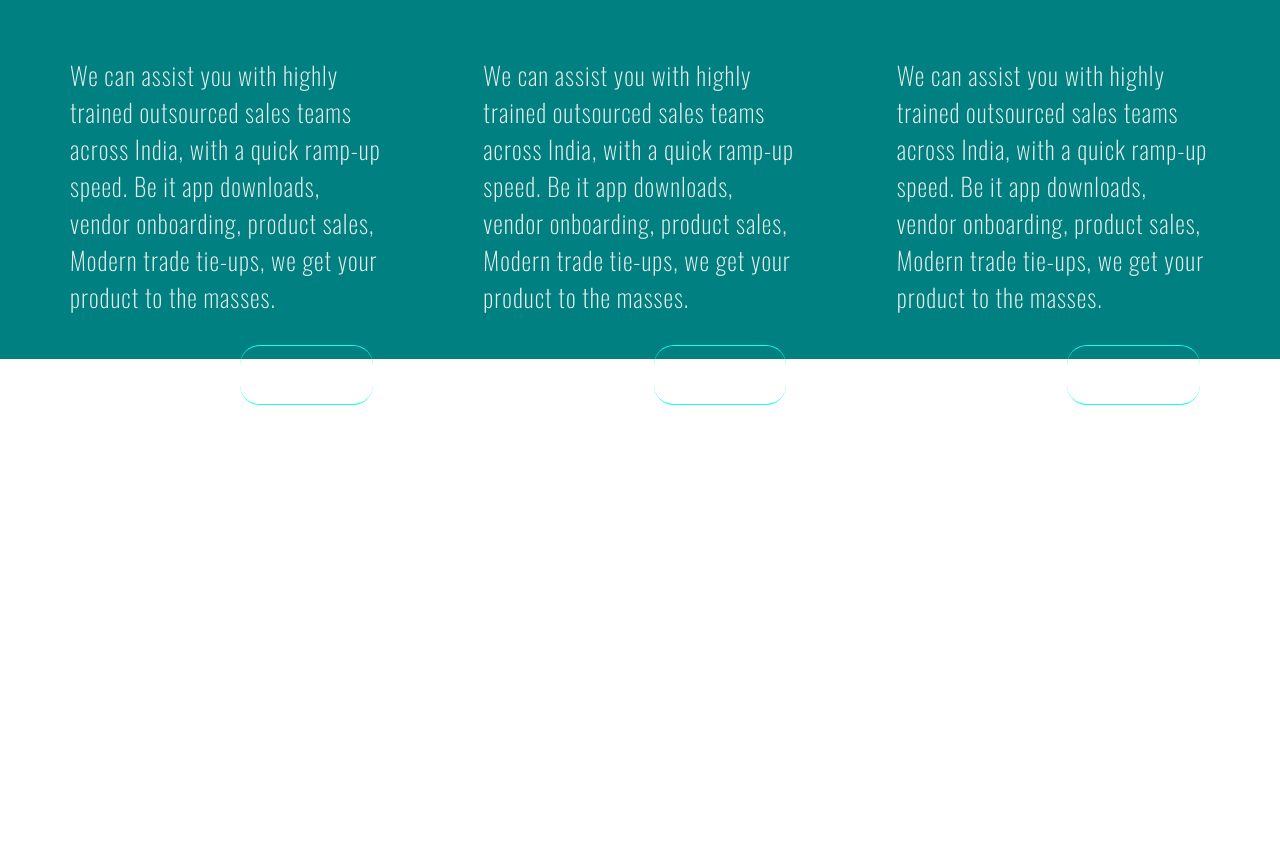
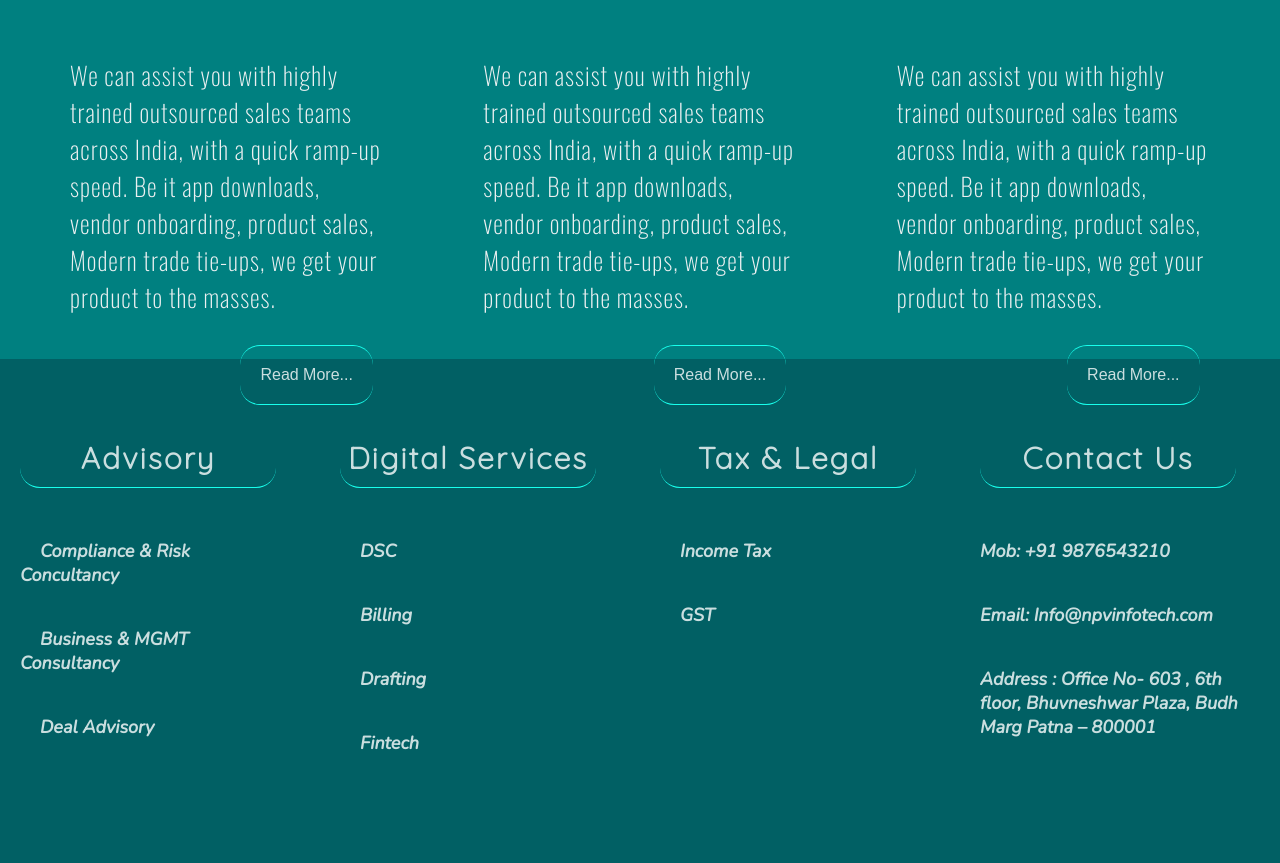
Before and after one commit to TizonX/business_consultancy, a plain HTML site: page index.html in a window 1280 px wide. Shown: the part 2084-2947 px from the top of the page. Before the commit the page ends 2489 px from the top, so only its background shows below. Drawn offline with nearby package versions, Linux system fonts and the light colour scheme.

Commit message:
Update index.html

```diff
--- a/index.html
+++ b/index.html
@@ -13,7 +13,9 @@
     <link rel="preconnect" href="https://fonts.gstatic.com">
     <link href="https://fonts.googleapis.com/css2?family=Quicksand:wght@300&display=swap" rel="stylesheet">
     <link rel="preconnect" href="https://fonts.gstatic.com">
-<link href="https://fonts.googleapis.com/css2?family=Oswald:wght@200&display=swap" rel="stylesheet">
+    <link href="https://fonts.googleapis.com/css2?family=Oswald:wght@200&display=swap" rel="stylesheet">
+    <link rel="preconnect" href="https://fonts.gstatic.com">
+    <link href="https://fonts.googleapis.com/css2?family=Nunito:ital,wght@1,200&display=swap" rel="stylesheet">
 
     <script src="https://kit.fontawesome.com/64d58efce2.js" crossorigin="anonymous"></script>
     <!--font awsome-->
@@ -210,6 +212,54 @@
             </div>
         </div>
     </div>
+
+    <!--footer-->
+    <div class="footer">
+        <div class="footer_div">
+            <div class="footer_heading">
+                <h3 class="footer_h3">Advisory</h3 class="footer_h3">
+            </div>
+            <div class="footer_list">
+                <span class="footer_span"><a href="">Compliance & Risk Concultancy</a></span>
+                <span class="footer_span"><a href="">Business & MGMT Consultancy</a></span>
+                <span class="footer_span"><a href="">Deal Advisory</a></span>
+            </div>
+        </div>
+        <div class="footer_div">
+            <div class="footer_heading">
+                <h3 class="footer_h3">Digital Services</h3 class="footer_h3">
+            </div>
+            <div class="footer_list">
+                <span class="footer_span"><a href="">DSC</a></span>
+                <span class="footer_span"><a href="">Billing</a></span>
+                <span class="footer_span"><a href="">Drafting</a></span>
+                <span class="footer_span"><a href="">Fintech</a></span>
+            </div>
+            <!-- <span class="footer_span">Fintech</span> -->
+        </div>
+        <div class="footer_div">
+            <div class="footer_heading">
+                <h3 class="footer_h3">Tax & Legal</h3 class="footer_h3">
+            </div>
+            <div class="footer_list">
+                <span class="footer_span"><a href="">Income Tax</a></span>
+                <span class="footer_span"><a href="">GST</a></span>
+            </div>
+        </div>
+        <div class="footer_div">
+            <div class="footer_heading">
+                <h3 class="footer_h3">Contact Us</h3 class="footer_h3">
+            </div>
+            <div class="footer_list">
+                <span class="footer_span">Mob: +91 9876543210</span>
+                <span class="footer_span">Email: Info@npvinfotech.com</span>
+                <span class="footer_span">
+                    <Address>Address : Office No- 603 , 6th floor, Bhuvneshwar Plaza, Budh Marg Patna – 800001
+                    </Address>
+                </span>
+            </div>
+        </div>
+    </div>
 </body>
 
 </html>
```
